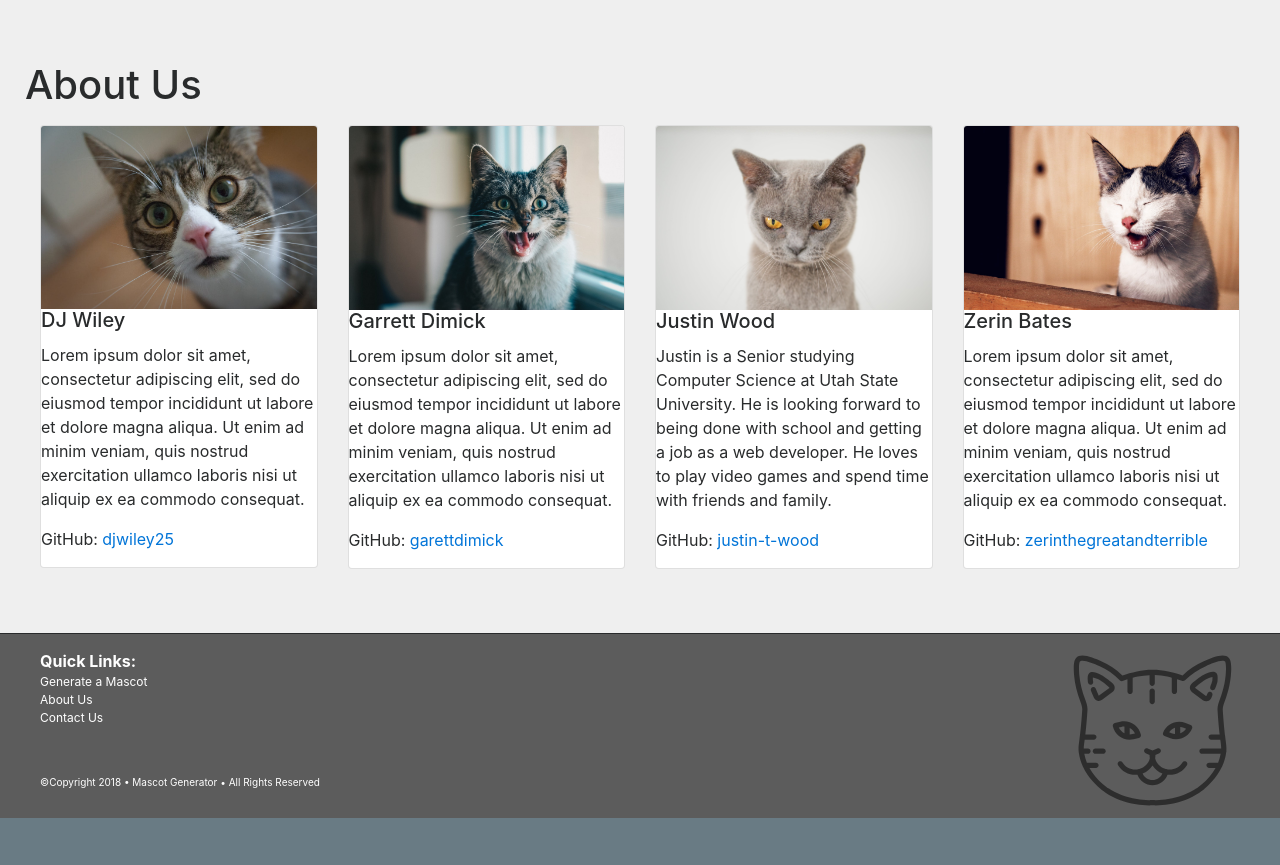
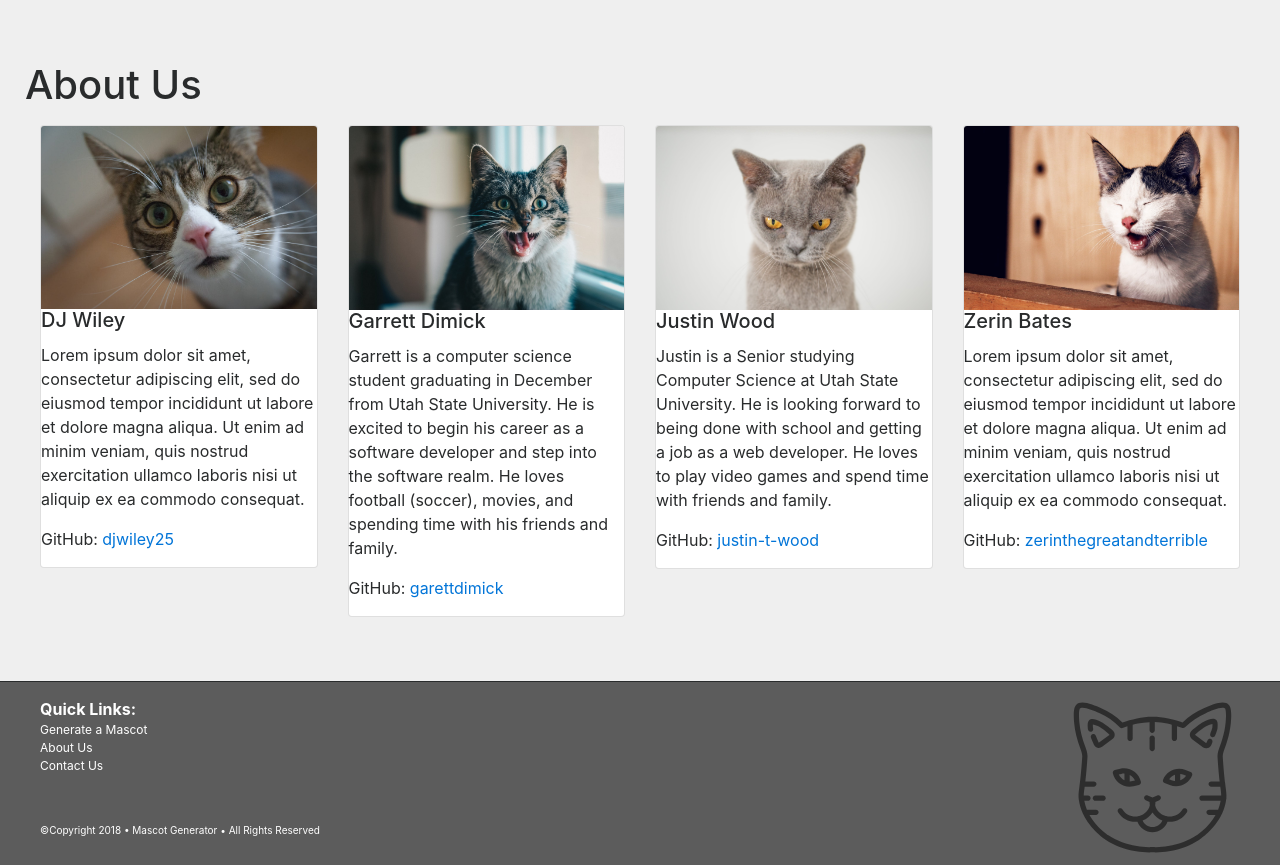
Before and after one commit to Justin-T-Wood/mascot-generator, a Django app: page /home/about in a window 1280 px wide. Shown: the part 736-1601 px from the top of the page. Before the commit the page ends 1554 px from the top, so only its background shows below. Run offline with Django 3.2, Linux system fonts and the light colour scheme; some libraries are stand-ins or nearby versions.

Commit message:
updated bio

```diff
--- a/mascotGeneratorApp/templates/mga/about.html
+++ b/mascotGeneratorApp/templates/mga/about.html
@@ -41,9 +41,9 @@
                     <img class="card-img-top city-image" src="{% static 'mga/garrett.jpeg' %}" alt="Card image cap">
                     <div class="card-body center-text">
                         <h5 class="card-title">Garrett Dimick</h5>
-                        <p>Lorem ipsum dolor sit amet, consectetur adipiscing elit, sed do eiusmod tempor incididunt ut
-                            labore et dolore magna aliqua. Ut enim ad minim veniam, quis nostrud exercitation ullamco laboris
-                                nisi ut aliquip ex ea commodo consequat.</p>
+                        <p>Garrett is a computer science student graduating in December from Utah State University. He is excited to begin his career
+                            as a software developer and step into the software realm. He loves football (soccer), movies, and spending time with his friends
+                            and family.</p>
                         <p>GitHub: <a href="https://github.com/garrettdimick">garettdimick</a></p>
                     </div>
                 </div>
```
